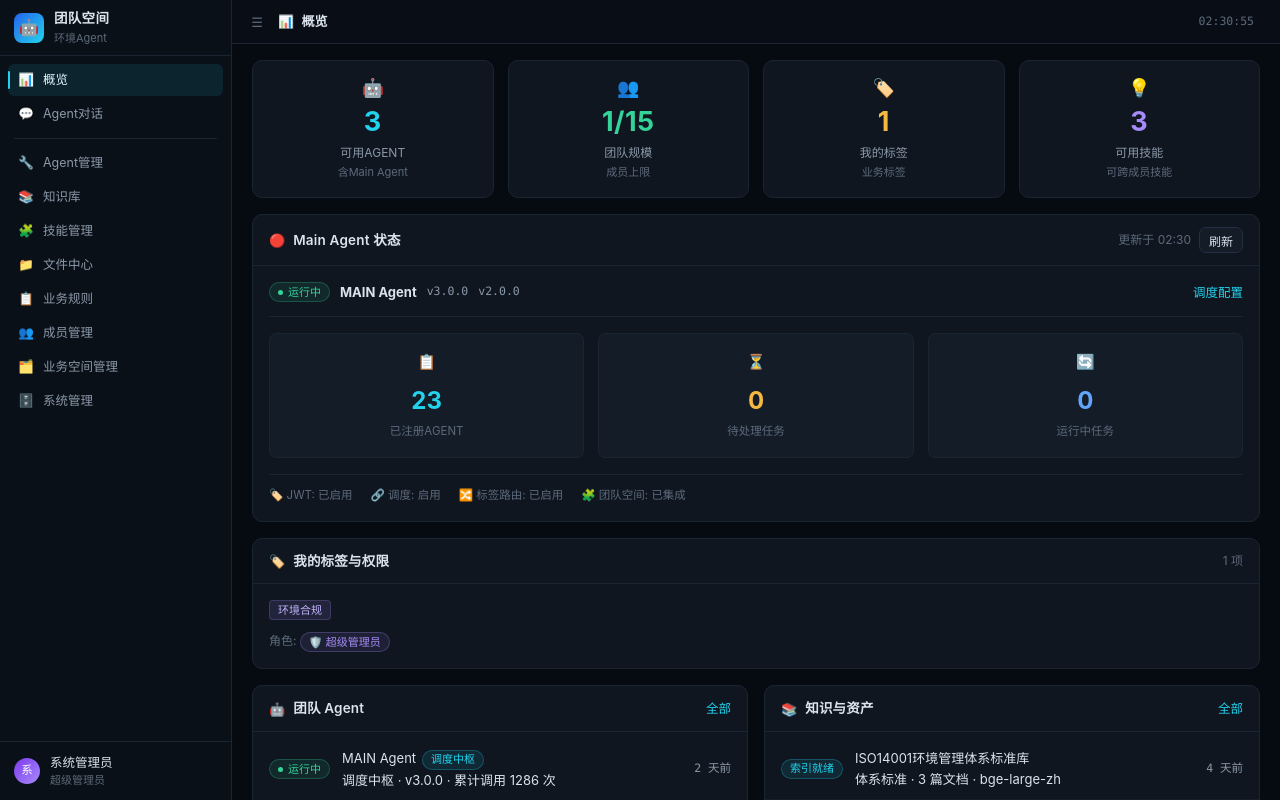
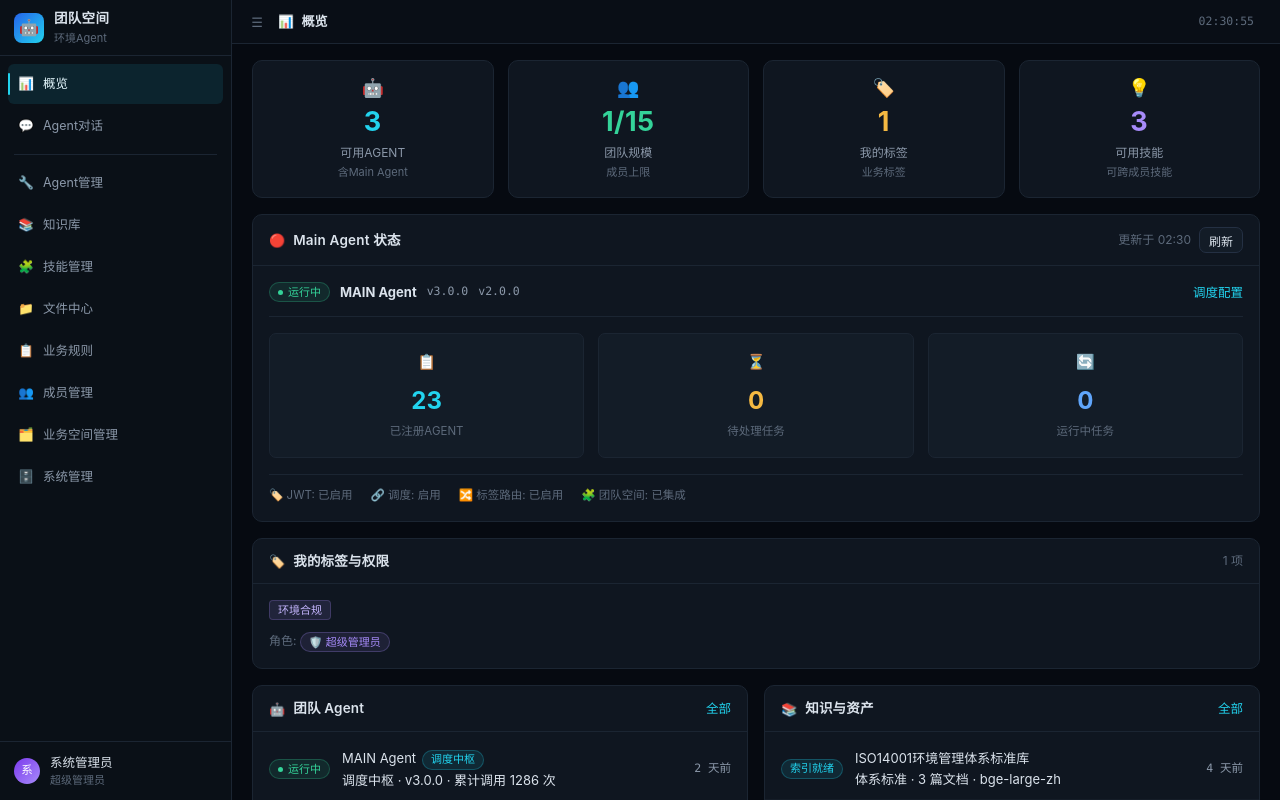
Before and after one commit to huizhc/video-flow, a Vue app in the folder agent/: page /#/overview in a window 1280 px wide. Built offline with nearby package versions, Linux system fonts and the light colour scheme.

Commit message:
改agent项目导航栏样式

```diff
--- a/agent/src/App.vue
+++ b/agent/src/App.vue
@@ -196,7 +196,7 @@ onUnmounted(() => clearInterval(timer))
   display: flex;
   align-items: center;
   gap: 9px;
-  height: 32px;
+  height: 40px;
   padding: 0 10px;
   border-radius: 6px;
   color: var(--text-2);
@@ -219,8 +219,8 @@ onUnmounted(() => clearInterval(timer))
   content: '';
   position: absolute;
   left: 0;
-  top: 7px;
-  bottom: 7px;
+  top: 9px;
+  bottom: 9px;
   width: 2px;
   border-radius: 2px;
   background: var(--cyan);
```
